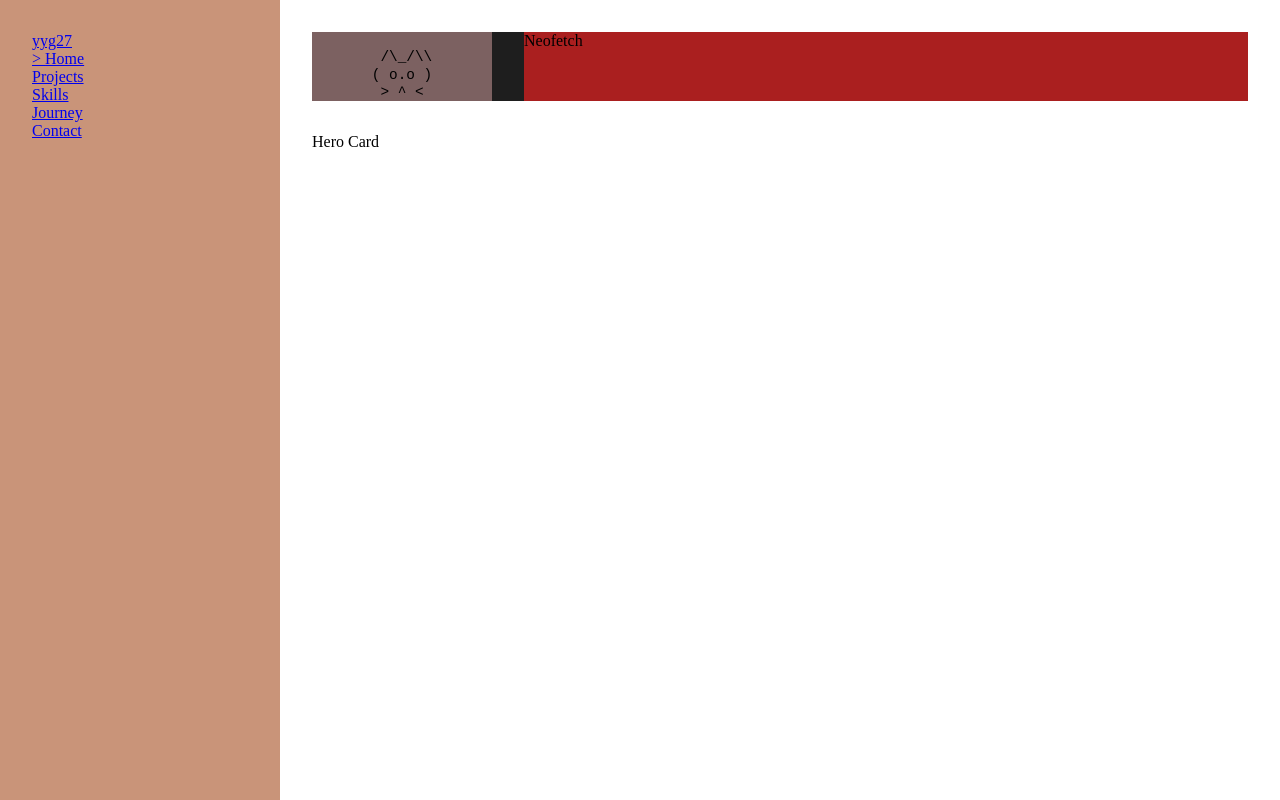
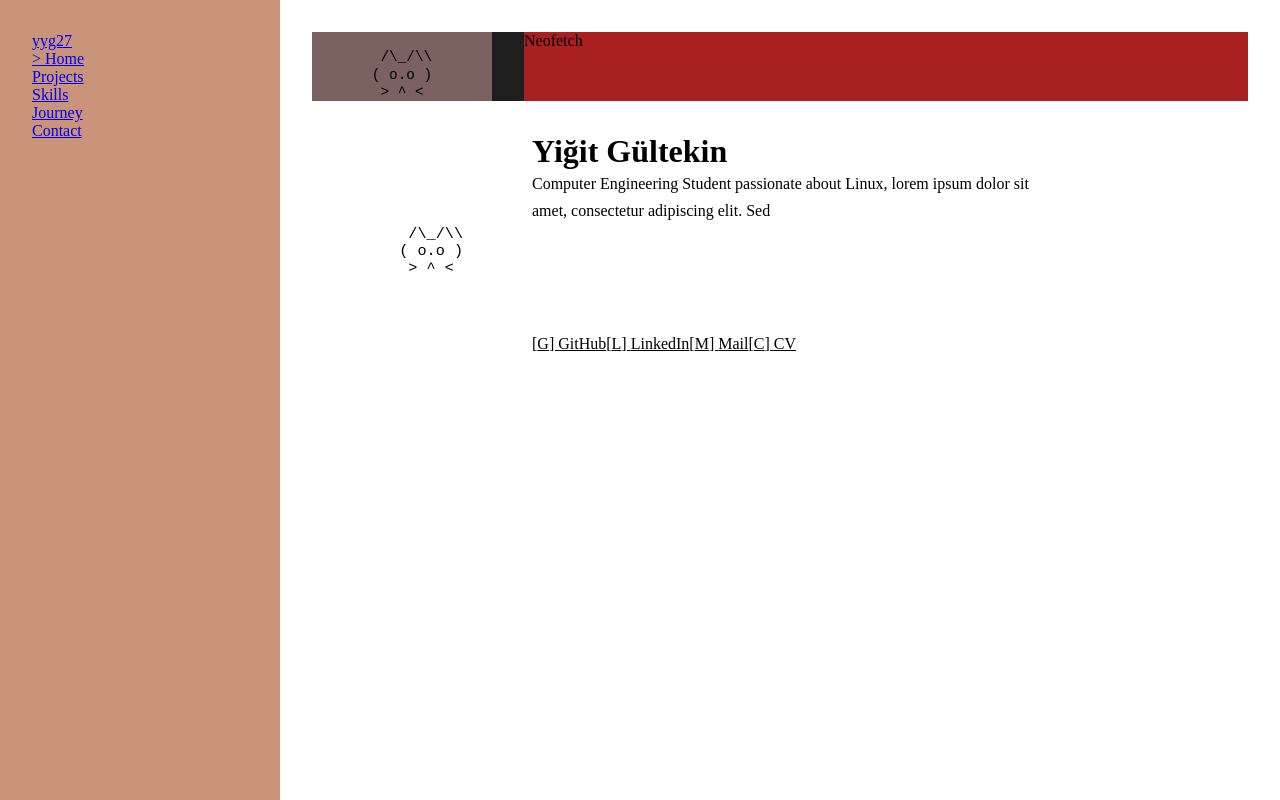
Before and after one commit to yyg27/tui-portfolio, a React (Vite) app: page / in a window 1280 px wide. Built offline with nearby package versions, Linux system fonts and the light colour scheme.

Commit message:
feat: add HeroCard component and social data

```diff
--- a/src/components/Home/HeroCard/HeroCard.module.css
+++ b/src/components/Home/HeroCard/HeroCard.module.css
@@ -0,0 +1,81 @@
+.heroCard {
+    display: flex;
+    align-items: center;
+    gap: var(--space-xl);
+
+    padding: var(--space-lg);
+
+    background: var(--surface);
+
+    border: 1px solid var(--border);
+    border-radius: var(--radius-md);
+}
+
+.portrait {
+    flex-shrink: 0;
+
+    display: flex;
+    justify-content: center;
+    align-items: center;
+
+    min-width: 220px;
+}
+
+.portrait pre {
+    margin: 0;
+
+    font-family: monospace;
+    font-size: 0.95rem;
+    line-height: 1.1;
+
+    color: var(--heading);
+}
+
+.content {
+    flex: 1;
+
+    display: flex;
+    flex-direction: column;
+    justify-content: space-between;
+
+    min-height: 220px;
+}
+
+.intro {
+    display: flex;
+    flex-direction: column;
+    gap: var(--space-sm);
+}
+
+.intro h1 {
+    color: var(--heading);
+
+    font-size: 2rem;
+    font-weight: 700;
+}
+
+.intro p {
+    color: var(--text);
+
+    line-height: 1.7;
+
+    max-width: 65ch;
+}
+
+.links {
+    display: flex;
+    flex-wrap: wrap;
+    gap: var(--space-md);
+
+    margin-top: var(--space-lg);
+}
+
+.links a {
+    color: var(--text);
+
+    transition: color 0.2s ease;
+}
+
+.links a:hover {
+    color: var(--heading);
+}
--- a/src/components/Home/HeroCard/HeroCard.tsx
+++ b/src/components/Home/HeroCard/HeroCard.tsx
@@ -1,9 +1,42 @@
 import styles from "./HeroCard.module.css";
+import { socialLinks } from "../../../data/social.data";
 
 export default function HeroCard() {
     return (
         <section className={styles.heroCard}>
-            Hero Card
+            <div className={styles.portrait}>
+                <pre>
+{`
+   /\\_/\\\\
+  ( o.o )
+   > ^ <
+`}
+                </pre>
+            </div>
+
+            <div className={styles.content}>
+                <div className={styles.intro}>
+                    <h1>Yiğit Gültekin</h1>
+
+                    <p>
+                        Computer Engineering Student passionate about Linux,
+                        lorem ipsum dolor sit amet, consectetur adipiscing elit. Sed
+                    </p>
+                </div>
+
+                <div className={styles.links}>
+                    {socialLinks.map((link) => (
+                        <a
+                            key={link.label}
+                            href={link.href}
+                            target="_blank"
+                            rel="noreferrer"
+                        >
+                            [{link.short}] {link.label}
+                        </a>
+                    ))}
+                </div>
+            </div>
         </section>
     );
 }
--- /dev/null
+++ b/src/data/social.data.ts
@@ -0,0 +1,22 @@
+export const socialLinks = [
+    {
+        short: "G",
+        label: "GitHub",
+        href: "https://github.com/yyg27",
+    },
+    {
+        short: "L",
+        label: "LinkedIn",
+        href: "#",
+    },
+    {
+        short: "M",
+        label: "Mail",
+        href: "mailto:example@example.com",
+    },
+    {
+        short: "C",
+        label: "CV",
+        href: "#",
+    },
+];
```
